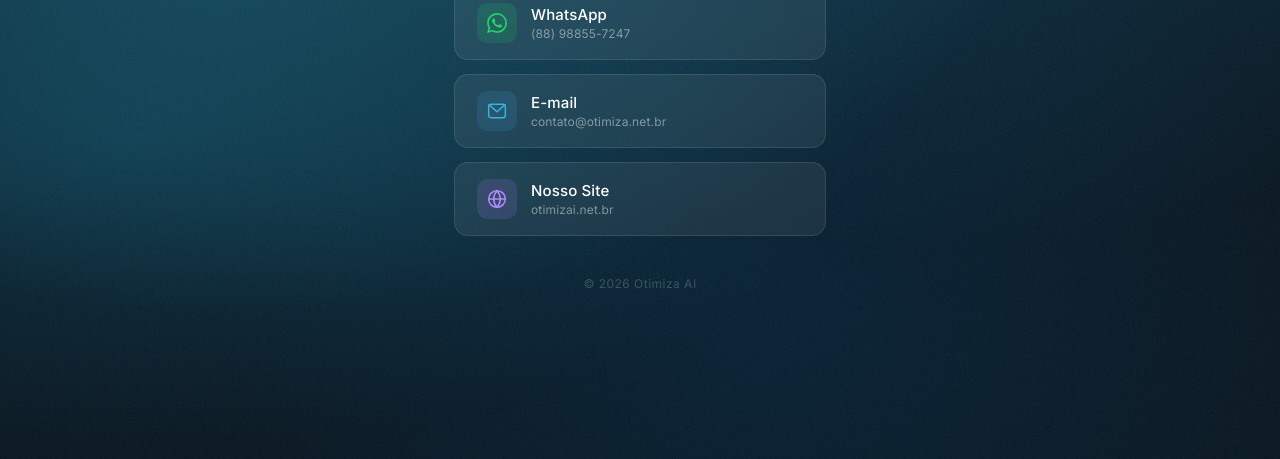
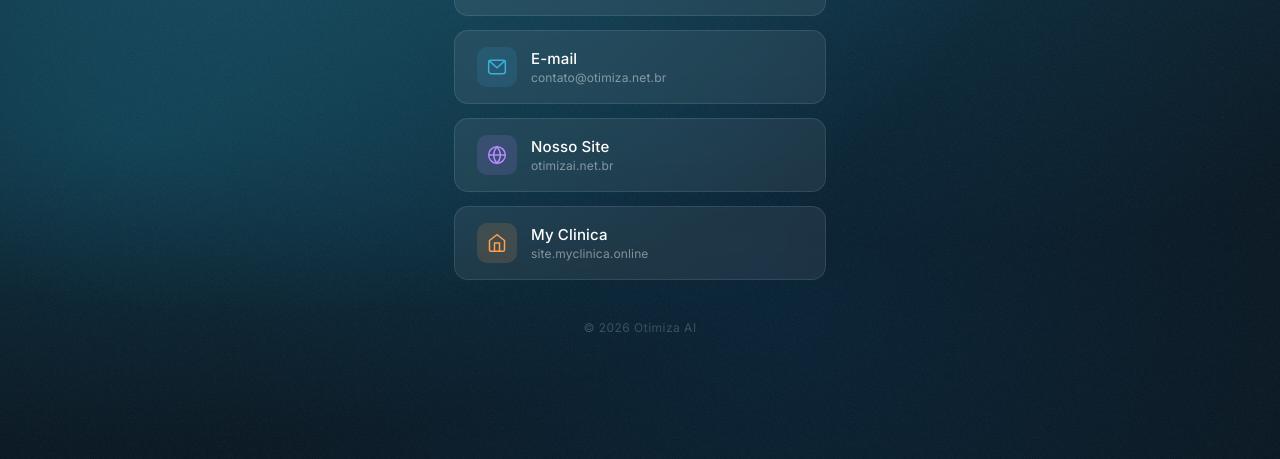
Before and after one commit to dimitresouza12/otimizai-links, a plain HTML site: page index.html in a window 1280 px wide. Shown: the part 341-800 px from the top of the page. Drawn offline with Linux system fonts and the light colour scheme.

Commit message:
feat: add myclinica landing link

```diff
--- a/index.html
+++ b/index.html
@@ -148,6 +148,10 @@
       background: rgba(180, 130, 255, 0.15);
     }
 
+    .icon-myclinica {
+      background: rgba(255, 160, 80, 0.15);
+    }
+
     .btn-text {
       display: flex;
       flex-direction: column;
@@ -223,6 +227,19 @@
           <span class="btn-sub">otimizai.net.br</span>
         </div>
       </a>
+      <!-- My Clinica -->
+      <a class="link-btn" href="https://site.myclinica.online/" target="_blank" rel="noopener">
+        <div class="icon icon-myclinica">
+          <svg viewBox="0 0 24 24" fill="none" stroke="currentColor" stroke-width="1.8" style="color:#ffa050">
+            <path d="M3 9l9-7 9 7v11a2 2 0 0 1-2 2H5a2 2 0 0 1-2-2z"/>
+            <polyline points="9,22 9,12 15,12 15,22"/>
+          </svg>
+        </div>
+        <div class="btn-text">
+          <span class="btn-label">My Clinica</span>
+          <span class="btn-sub">site.myclinica.online</span>
+        </div>
+      </a>
     </div>
 
     <p class="footer">© 2026 Otimiza AI</p>
```
